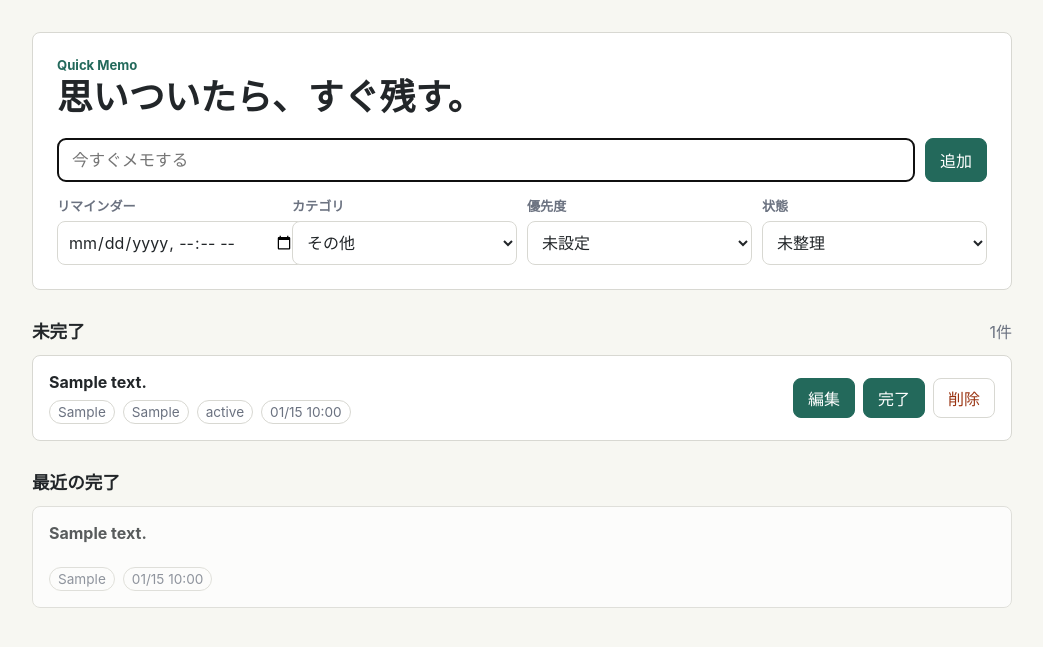
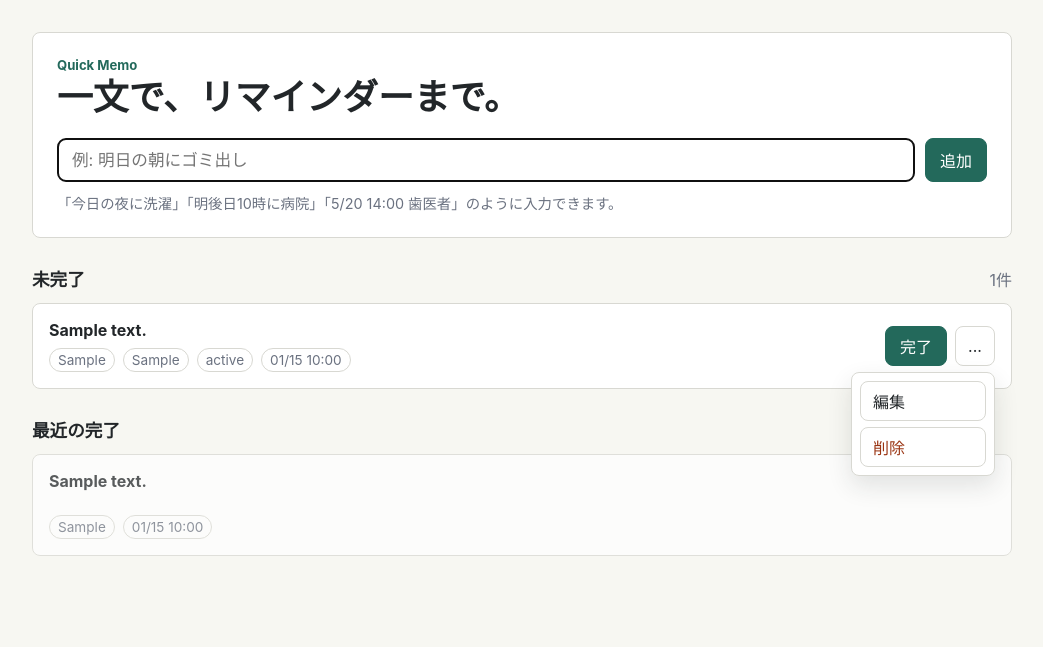
Before and after one commit to KaikaiY/quick_memo_app, a Django app: template memos/templates/memos/memo_list.html in a window 1280 px wide. Shown: the top 647 px of the page, without its empty margins (118-1161 px from the left). Run offline with Django 4.2, Linux system fonts and the light colour scheme; tables that the repository leaves empty hold one stand-in row (values such as "Sample post"); the template is opened without the code that fills it: values that come from a table or form of the project are taken from there, most other values are stand-ins (such as "Sample title", 1, 10 or a date in 2020).

Commit message:
Add natural reminder input

```diff
--- a/memos/forms.py
+++ b/memos/forms.py
@@ -1,6 +1,20 @@
 from django import forms
 
 from .models import Memo
+
+
+class QuickMemoForm(forms.Form):
+    text = forms.CharField(
+        label="メモ",
+        max_length=255,
+        widget=forms.TextInput(
+            attrs={
+                "autofocus": True,
+                "placeholder": "例: 明日の朝にゴミ出し",
+                "aria-label": "メモ内容",
+            }
+        ),
+    )
 
 
 class MemoForm(forms.ModelForm):
--- /dev/null
+++ b/memos/static/memos/menu.js
@@ -0,0 +1,37 @@
+function closeAllMenus() {
+  document.querySelectorAll(".memo-menu-button").forEach((button) => {
+    button.setAttribute("aria-expanded", "false");
+  });
+
+  document.querySelectorAll(".memo-menu-list").forEach((menu) => {
+    menu.hidden = true;
+  });
+}
+
+document.addEventListener("click", (event) => {
+  const button = event.target.closest(".memo-menu-button");
+
+  if (button) {
+    const menu = button.closest(".memo-menu").querySelector(".memo-menu-list");
+    const isOpen = button.getAttribute("aria-expanded") === "true";
+
+    closeAllMenus();
+
+    if (!isOpen) {
+      button.setAttribute("aria-expanded", "true");
+      menu.hidden = false;
+    }
+
+    return;
+  }
+
+  if (!event.target.closest(".memo-menu")) {
+    closeAllMenus();
+  }
+});
+
+document.addEventListener("keydown", (event) => {
+  if (event.key === "Escape") {
+    closeAllMenus();
+  }
+});
--- a/memos/static/memos/styles.css
+++ b/memos/static/memos/styles.css
@@ -116,8 +116,7 @@ h1 {
 }
 
 button,
-.form-actions a,
-.memo-actions a {
+.form-actions a {
   min-height: 40px;
   display: inline-flex;
   align-items: center;
@@ -132,8 +131,7 @@ button,
 }
 
 button:hover,
-.form-actions a:hover,
-.memo-actions a:hover {
+.form-actions a:hover {
   background: var(--accent-dark);
 }
 
@@ -163,6 +161,12 @@ label span {
 .field-error {
   margin: 0;
   color: var(--danger);
+}
+
+.input-hint {
+  margin: -4px 0 0;
+  color: var(--muted);
+  font-size: 0.9rem;
 }
 
 .memo-section {
@@ -224,6 +228,78 @@ label span {
   flex-wrap: wrap;
   gap: 8px;
   align-items: center;
+}
+
+.memo-actions {
+  position: relative;
+  justify-content: flex-end;
+}
+
+.memo-menu {
+  position: relative;
+}
+
+.memo-menu-button {
+  width: 40px;
+  min-height: 40px;
+  display: inline-flex;
+  align-items: center;
+  justify-content: center;
+  border: 1px solid var(--line);
+  border-radius: 8px;
+  background: #fff;
+  color: var(--text);
+  cursor: pointer;
+}
+
+.memo-menu-button[aria-expanded="true"],
+.memo-menu-button:hover {
+  border-color: var(--accent);
+}
+
+.memo-menu-list {
+  position: absolute;
+  top: calc(100% + 6px);
+  right: 0;
+  z-index: 10;
+  min-width: 144px;
+  display: flex;
+  flex-direction: column;
+  gap: 6px;
+  padding: 8px;
+  border: 1px solid var(--line);
+  border-radius: 8px;
+  background: #fff;
+  box-shadow: 0 10px 24px rgba(34, 38, 41, 0.12);
+}
+
+.memo-menu-list a,
+.memo-menu-list button {
+  width: 100%;
+  min-height: 40px;
+  display: flex;
+  align-items: center;
+  justify-content: flex-start;
+  border: 1px solid var(--line);
+  border-radius: 8px;
+  padding: 0 12px;
+  background: #fff;
+  color: var(--text);
+  text-decoration: none;
+}
+
+.memo-menu-list form {
+  width: 100%;
+  margin: 0;
+}
+
+.memo-menu-list button {
+  color: var(--danger);
+}
+
+.memo-menu-list a:hover,
+.memo-menu-list button:hover {
+  background: var(--bg);
 }
 
 .memo-meta {
--- a/memos/templates/memos/base.html
+++ b/memos/templates/memos/base.html
@@ -18,5 +18,6 @@
     {% endif %}
     {% block content %}{% endblock %}
   </main>
+  <script src="{% static 'memos/menu.js' %}"></script>
 </body>
 </html>
--- a/memos/templates/memos/memo_list.html
+++ b/memos/templates/memos/memo_list.html
@@ -4,37 +4,19 @@
 <section class="quick-entry" aria-labelledby="quick-entry-title">
   <div>
     <p class="eyebrow">Quick Memo</p>
-    <h1 id="quick-entry-title">思いついたら、すぐ残す。</h1>
+    <h1 id="quick-entry-title">一文で、リマインダーまで。</h1>
   </div>
 
   <form method="post" class="memo-form">
     {% csrf_token %}
     <div class="content-row">
-      {{ form.content }}
+      {{ quick_form.text }}
       <button type="submit">追加</button>
     </div>
-    {% if form.content.errors %}
-      <p class="field-error">{{ form.content.errors|striptags }}</p>
+    {% if quick_form.text.errors %}
+      <p class="field-error">{{ quick_form.text.errors|striptags }}</p>
     {% endif %}
-
-    <div class="field-grid">
-      <label>
-        <span>{{ form.reminder_at.label }}</span>
-        {{ form.reminder_at }}
-      </label>
-      <label>
-        <span>{{ form.category.label }}</span>
-        {{ form.category }}
-      </label>
-      <label>
-        <span>{{ form.priority.label }}</span>
-        {{ form.priority }}
-      </label>
-      <label>
-        <span>{{ form.status.label }}</span>
-        {{ form.status }}
-      </label>
-    </div>
+    <p class="input-hint">「今日の夜に洗濯」「明後日10時に病院」「5/20 14:00 歯医者」のように入力できます。</p>
   </form>
 </section>
 
@@ -59,15 +41,22 @@
           </div>
         </div>
         <div class="memo-actions">
-          <a href="{% url 'memo_edit' memo.pk %}">編集</a>
           <form method="post" action="{% url 'memo_done' memo.pk %}">
             {% csrf_token %}
             <button type="submit">完了</button>
           </form>
-          <form method="post" action="{% url 'memo_delete' memo.pk %}">
-            {% csrf_token %}
-            <button type="submit" class="quiet">削除</button>
-          </form>
+          <div class="memo-menu">
+            <button type="button" class="memo-menu-button" aria-expanded="false" aria-label="その他の操作">
+              ...
+            </button>
+            <div class="memo-menu-list" hidden>
+              <a href="{% url 'memo_edit' memo.pk %}">編集</a>
+              <form method="post" action="{% url 'memo_delete' memo.pk %}">
+                {% csrf_token %}
+                <button type="submit">削除</button>
+              </form>
+            </div>
+          </div>
         </div>
       </article>
     {% empty %}
```
Also changed, not shown: memos/parser.py (added, +78 -0 lines), memos/tests.py (+84 -7 lines), memos/views.py (+19 -9 lines).
